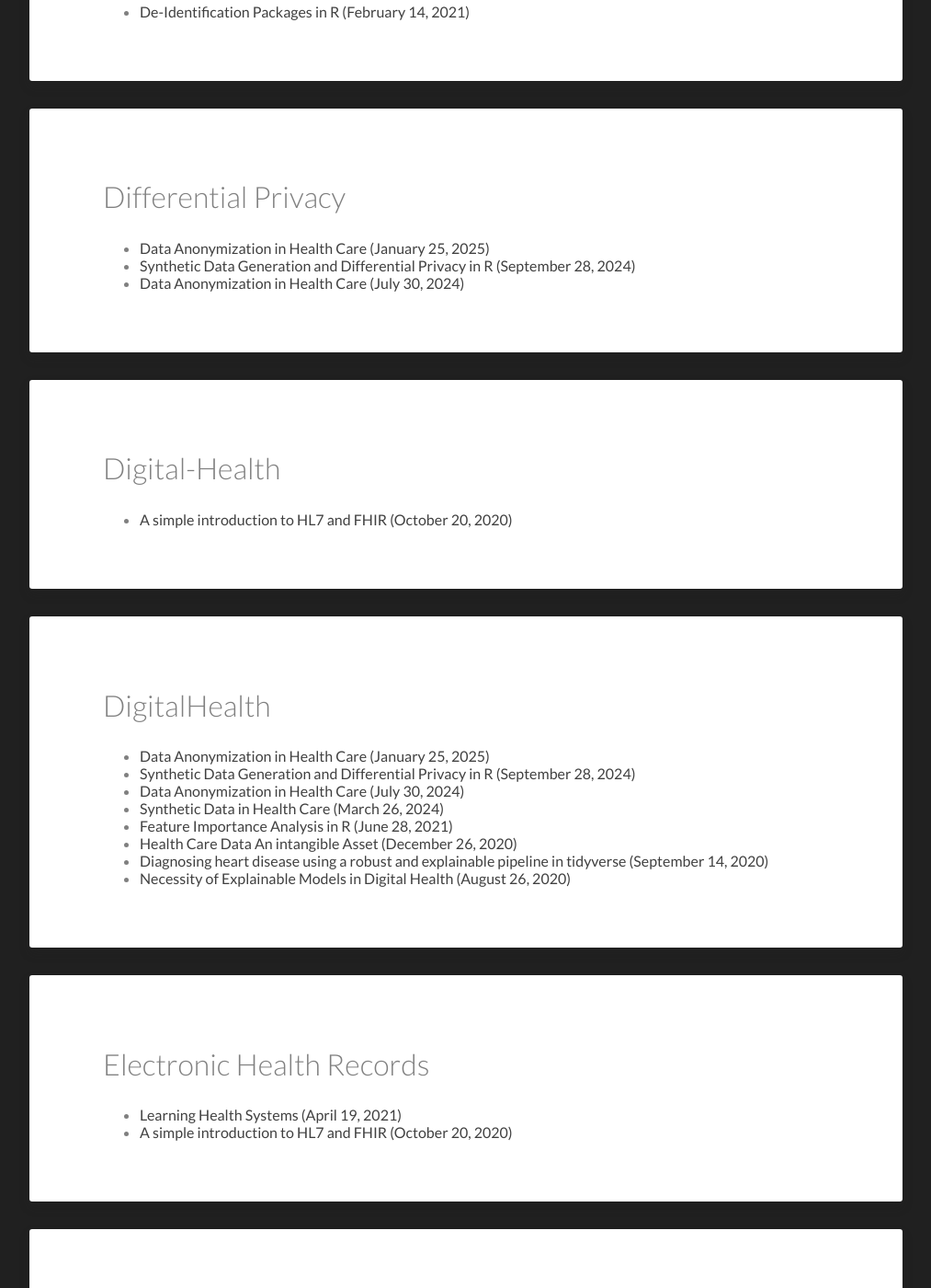
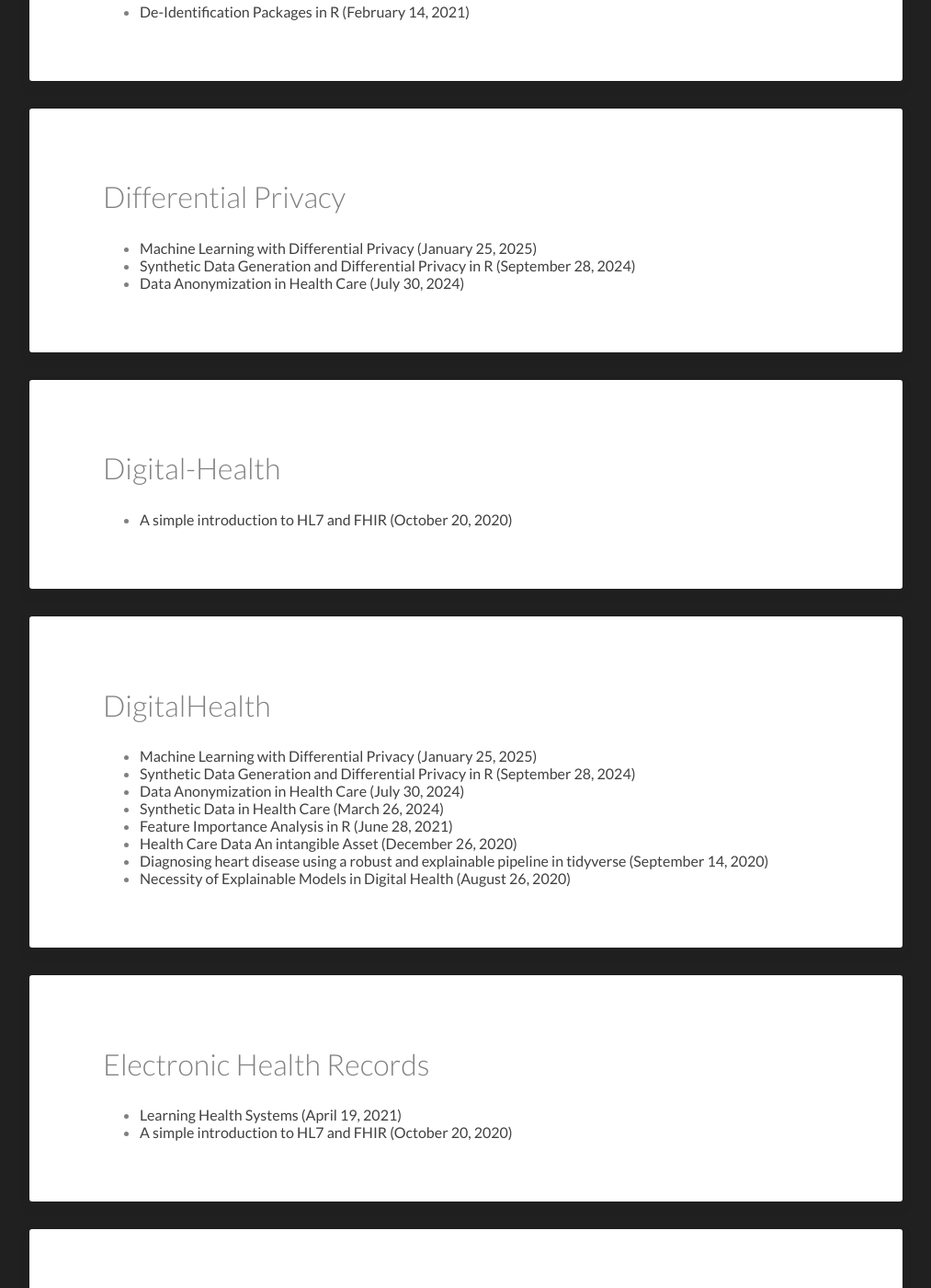
Before and after one commit to Kamran-Afzali/Kamran-Afzali.github.io, a Jekyll site: the page built from tags/index.html, in a window 1280 px wide and 1400 px high, scrolled down 7560 px. Shown: the whole window at 92% size, without its empty margins (133-1146 px from the left). Built offline with Jekyll 4.4.1, drawn with Linux system fonts in a browser that asks for light colours; some of the changed text lies outside the part shown.

Commit message:
Update 2025-01-25-DP_ML.md

```diff
--- a/_posts/2025-01-25-DP_ML.md
+++ b/_posts/2025-01-25-DP_ML.md
@@ -1,7 +1,7 @@
 ---
 layout: post
 categories: posts
-title: Data Anonymization in Health Care
+title: Machine Learning with Differential Privacy
 featured-image: /images/EHRVAL.jpg
 tags: [Differential Privacy, Machine Learning, DigitalHealth]
 date-string: January 2025
```
